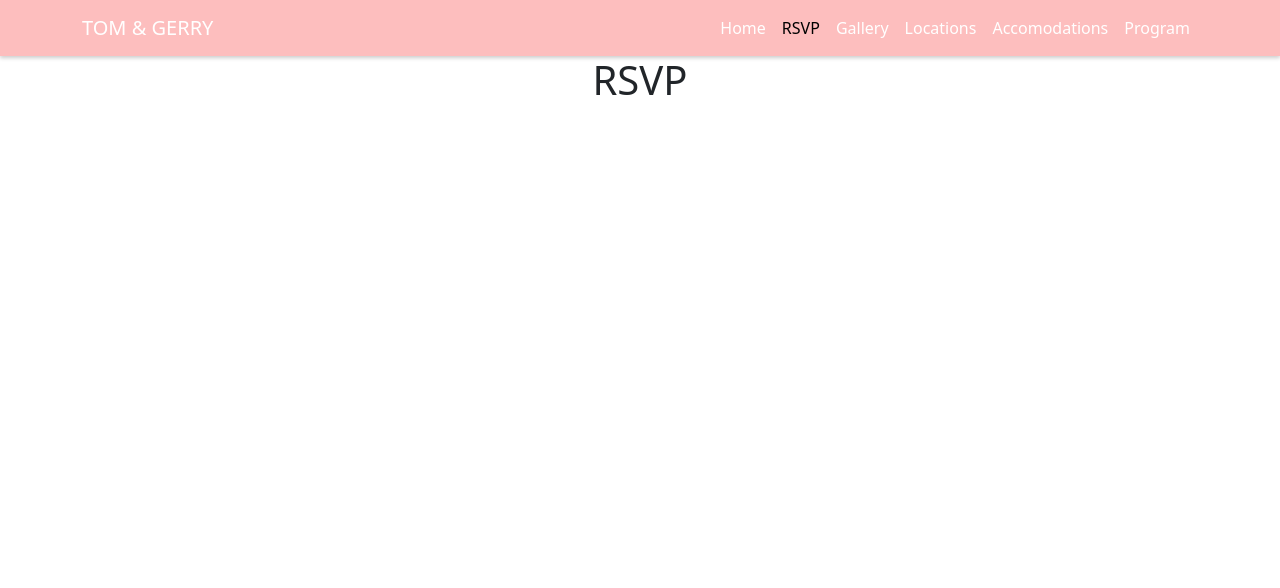
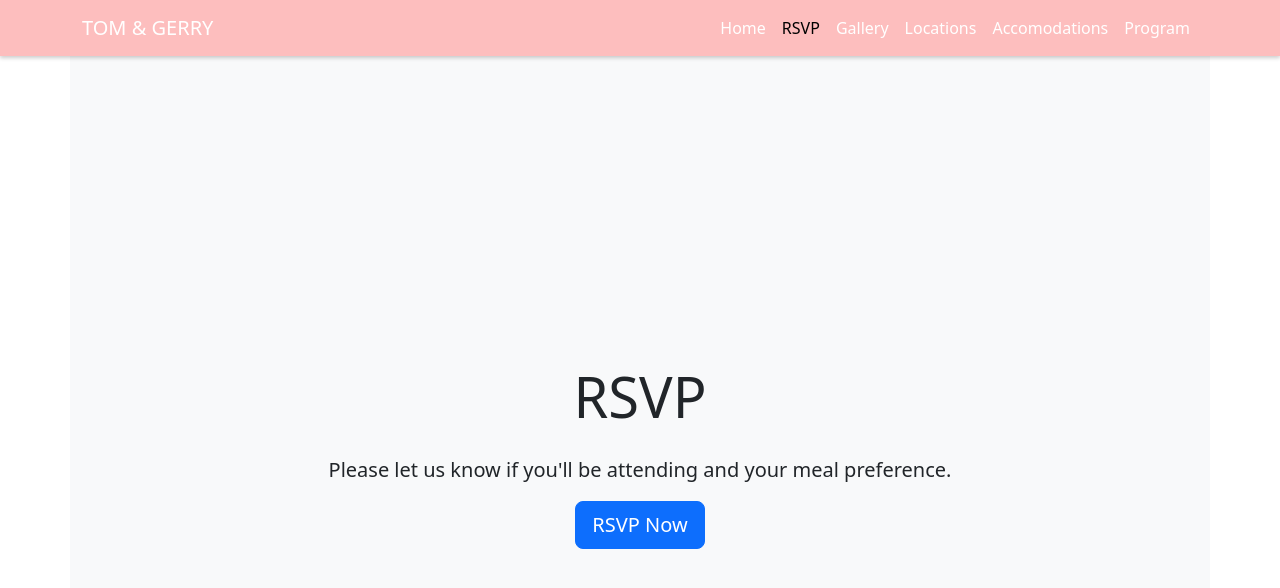
Before and after one commit to TheCodingTom/Wedding-project, a React (Vite) app in the folder react-wedding/: page /rsvp in a window 1280 px wide. Shown: the top 588 px of the page. Built offline with nearby package versions, Linux system fonts and the light colour scheme; a web font is replaced by a local one.

Commit message:
added google form

```diff
--- a/react-wedding/src/pages/RSVP.tsx
+++ b/react-wedding/src/pages/RSVP.tsx
@@ -1,7 +1,16 @@
 function RSVP() {
   return (
-    <div>
-      <h1>RSVP</h1>
+    <div className="container d-flex flex-column align-items-center justify-content-center min-vh-100 bg-light p-4">
+      <h1 className="display-4 text-center mb-4">RSVP</h1>
+      <p className="lead text-center mb-3">Please let us know if you'll be attending and your meal preference.</p>
+      <a
+        href="https://forms.gle/FQ5UfQ7SD4qJuN18A"
+        target="_blank"
+        rel="noopener noreferrer"
+        className="btn btn-primary btn-lg"
+      >
+        RSVP Now
+      </a>
     </div>
   );
 }
```
